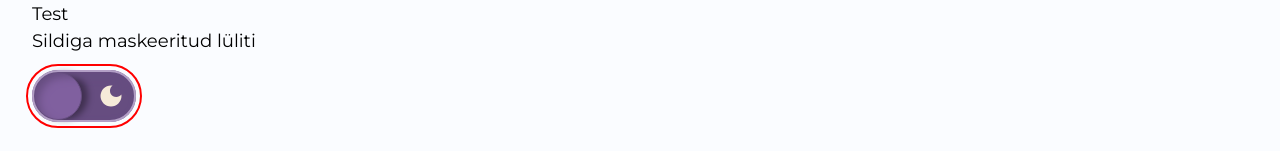
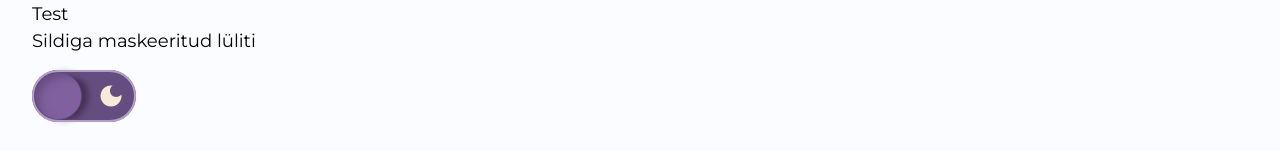
Before and after one commit to jubejuss/tlu-design-system, a website: page src/index.html in a window 1280 px wide. Shown: the part 1516-1667 px from the top of the page. Drawn offline with Linux system fonts and the light colour scheme.

Commit message:
modified styles

```diff
--- a/src/main.css
+++ b/src/main.css
@@ -1,10 +1,7 @@
-
-@import "../output/light.css";
-@import "../output/dark.css";
-@import "../output/global.css";
-@import "typography.css";
-
-
+@import '../output/light.css';
+@import '../output/dark.css';
+@import '../output/global.css';
+@import 'typography.css';
 
 @tailwind base;
 @tailwind components;
@@ -42,7 +39,6 @@
   .input-w-button .btn {
     @apply absolute right-0;
   }
-
 }
 
 /* Dark-light mode switch */
@@ -53,6 +49,8 @@
   height: 3.25rem;
   width: 6.5rem;
   justify-content: center;
+  -webkit-appearance: none;
+     -moz-appearance: none;
           appearance: none;
   border-radius: 100px;
 }
@@ -89,7 +87,7 @@
   border: solid 1px var(--primary-700);
   margin: 2px;
   position: absolute;
-    transition: all .3s;
+  transition: all 0.3s;
   transition-timing-function: ease-in;
   transition-timing-function: cubic-bezier(0.42, 0, 1, 1);
   box-shadow: 6px 0px 6px #00000060;
@@ -116,19 +114,3 @@
 }
 
 /* End of Dark-light mode switch */
-
-.input-single {
-    position: relative !important;
-}
-input::after {
-    content: '' !important;
-    display: block !important;
-    position: absolute;
-    top: -6px;
-    left: -6px;
-    right: -6px;
-    bottom: -6px;
-    border: solid 2px red !important;
-    z-index: 1;
-    border-radius: 100px;
-}
```
Also changed, not shown: output/styles.css. Lines whose indentation alone changed are shown as unchanged.
